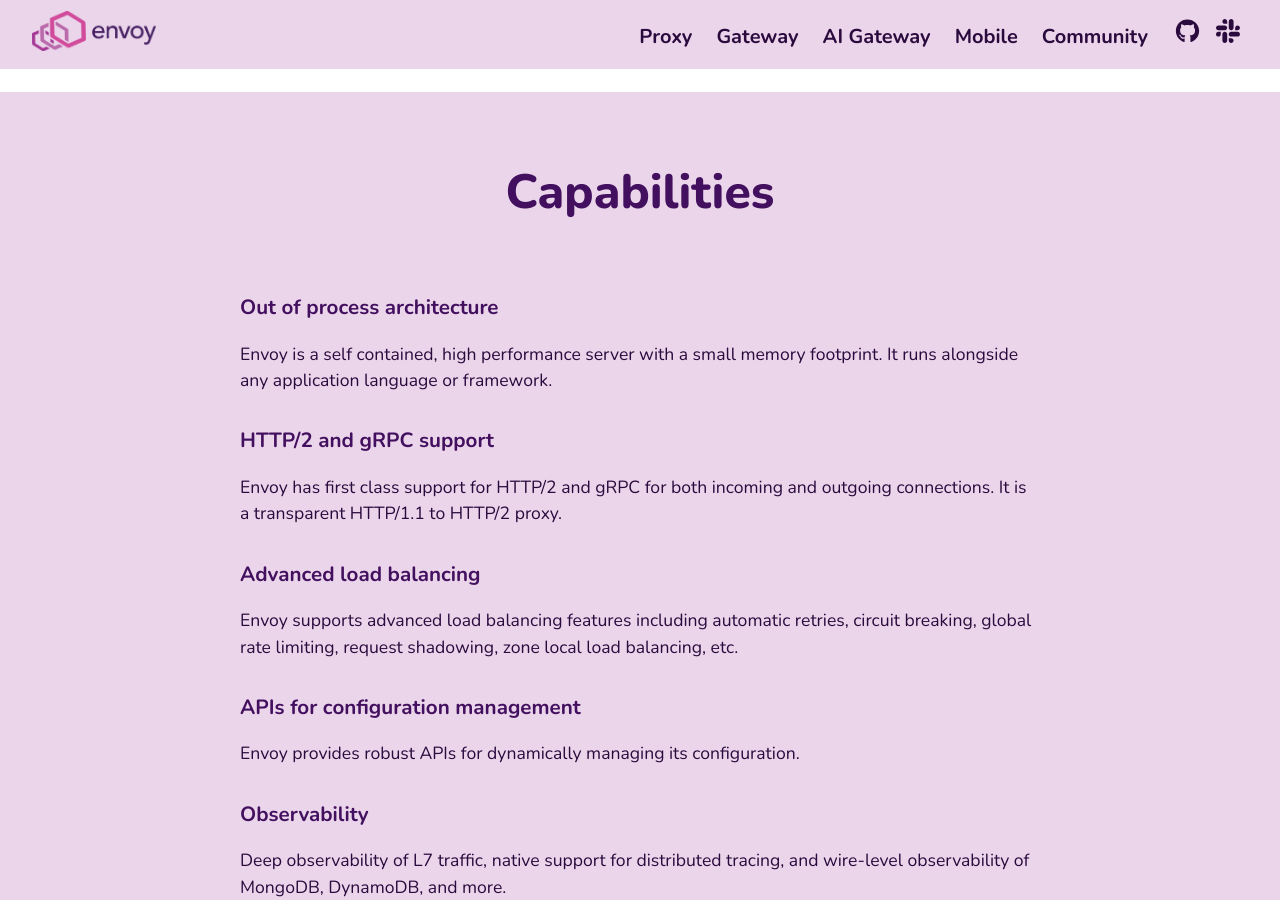
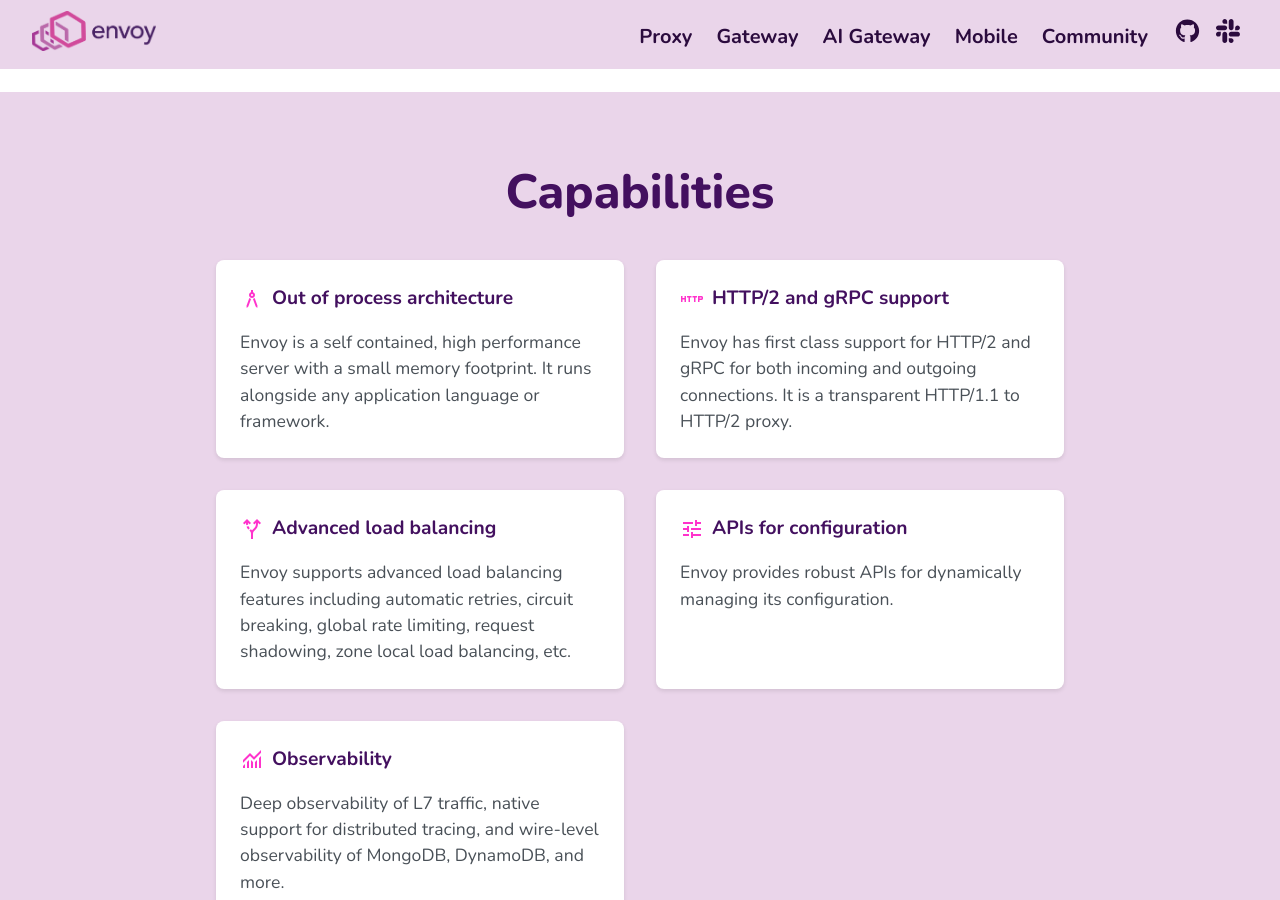
Before and after one commit to missBerg/envoy-site, a Jekyll site: the page built from projects/envoy/index.html, in a window 1280 px wide and 900 px high, scrolled down 1235 px. Built offline with Jekyll 4.4.1, drawn with Linux system fonts in a browser that asks for light colours; comment, search, counter and statistics services are not loaded.

Commit message:
Add envoy proxy capabilities section

```diff
--- a/_layouts/default.html
+++ b/_layouts/default.html
@@ -9,7 +9,8 @@
     <meta name="theme-color" content="#157878">
     <meta name="apple-mobile-web-app-status-bar-style" content="black-translucent">
     <link rel="stylesheet" href="{{ '/css/style.css' | relative_url }}">
-    <link rel="stylesheet" href="https://fonts.googleapis.com/css2?family=Material+Symbols+Outlined:opsz,wght,FILL,GRAD@20..48,100..700,0..1,-50..200&icon_names=docs,home,public" />
+    <link rel="stylesheet" href="https://fonts.googleapis.com/css2?family=Material+Symbols+Outlined" />
+
     {% include common/head-custom.html %}
   </head>
   <body  class="{% if page.layout == 'project' %}project-page{% endif %}">
--- a/css/style.scss
+++ b/css/style.scss
@@ -887,3 +887,36 @@
 .site-footer-credits {
   color: variables.$blockquote-text-color;
 }
+
+.capabilities-grid {
+  display: grid;
+  grid-template-columns: repeat(auto-fit, minmax(300px, 1fr));
+  gap: 2rem;
+  width: 100%;
+}
+
+.capability-card {
+  background: white;
+  border-radius: 8px;
+  padding: 1.5rem;
+  box-shadow: 0 2px 4px rgba(0,0,0,0.1);
+  transition: transform 0.2s ease;
+
+  h3 {
+    display: flex;
+    align-items: center;
+    gap: 0.5rem;
+    margin-top: 0;
+    font-size: 1.2rem;
+  }
+
+  .capability-icon {
+    font-size: 1.5rem;
+    color: #f3c;
+  }
+
+  p {
+    margin: 0;
+    color: #495057;
+  }
+}
--- a/projects/envoy/index.html
+++ b/projects/envoy/index.html
@@ -27,26 +27,47 @@
     <span>Capabilities</span>
   </div>
   <div class="section-content dark-text">
-      <h3>Out of process architecture</h3>
-      <p>
-        Envoy is a self contained, high performance server with a small memory footprint. It runs alongside any application language or framework.
-      </p>
-      <h3 class="pink-font">HTTP/2 and gRPC support</h3>
-      <p>
-        Envoy has first class support for HTTP/2 and gRPC for both incoming and outgoing connections. It is a transparent HTTP/1.1 to HTTP/2 proxy.
-      </p>
-      <h3 class="pink-font">Advanced load balancing</h3>
-      <p>
-        Envoy supports advanced load balancing features including automatic retries, circuit breaking, global rate limiting, request shadowing, zone local load balancing, etc.
-      </p>
-      <h3 class="pink-font">APIs for configuration management</h3>
-      <p>
-        Envoy provides robust APIs for dynamically managing its configuration.
-      </p>
-      <h3 class="pink-font">Observability</h3>
-      <p>
-        Deep observability of L7 traffic, native support for distributed tracing, and wire-level observability of MongoDB, DynamoDB, and more.
-      </p>
+    <div class="capabilities-grid">
+      <div class="capability-card">
+        <h3>
+          <span class="capability-icon material-symbols-outlined">architecture</span>
+          Out of process architecture
+        </h3>
+        <p>Envoy is a self contained, high performance server with a small memory footprint. It runs alongside any application language or framework.</p>
+      </div>
+
+      <div class="capability-card">
+        <h3>
+          <span class="capability-icon material-symbols-outlined">http</span>
+          HTTP/2 and gRPC support
+        </h3>
+        <p>Envoy has first class support for HTTP/2 and gRPC for both incoming and outgoing connections. It is a transparent HTTP/1.1 to HTTP/2 proxy.</p>
+      </div>
+
+      <div class="capability-card">
+        <h3>
+          <span class="capability-icon material-symbols-outlined">alt_route</span>
+          Advanced load balancing
+        </h3>
+        <p>Envoy supports advanced load balancing features including automatic retries, circuit breaking, global rate limiting, request shadowing, zone local load balancing, etc.</p>
+      </div>
+
+      <div class="capability-card">
+        <h3>
+          <span class="capability-icon material-symbols-outlined">tune</span>
+          APIs for configuration
+        </h3>
+        <p>Envoy provides robust APIs for dynamically managing its configuration.</p>
+      </div>
+
+      <div class="capability-card">
+        <h3>
+          <span class="capability-icon material-symbols-outlined">monitoring</span>
+          Observability
+        </h3>
+        <p>Deep observability of L7 traffic, native support for distributed tracing, and wire-level observability of MongoDB, DynamoDB, and more.</p>
+      </div>
+    </div>
   </div>
 </div>
 
```
